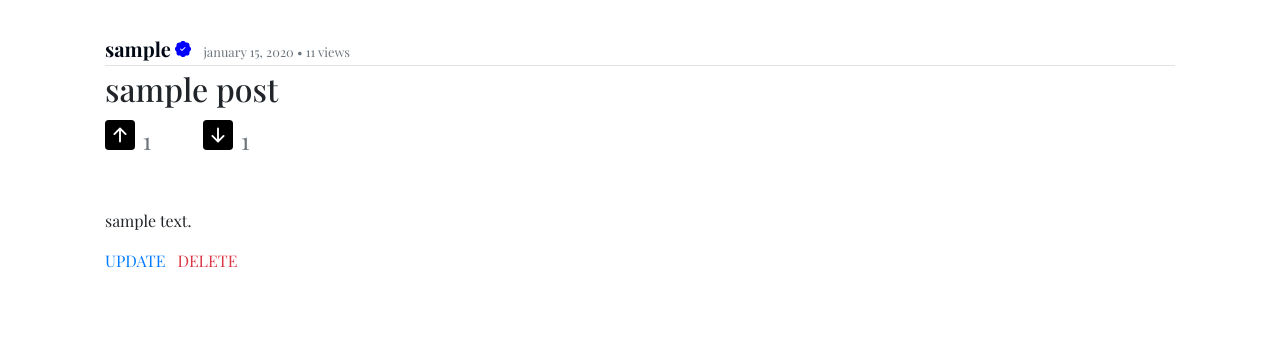
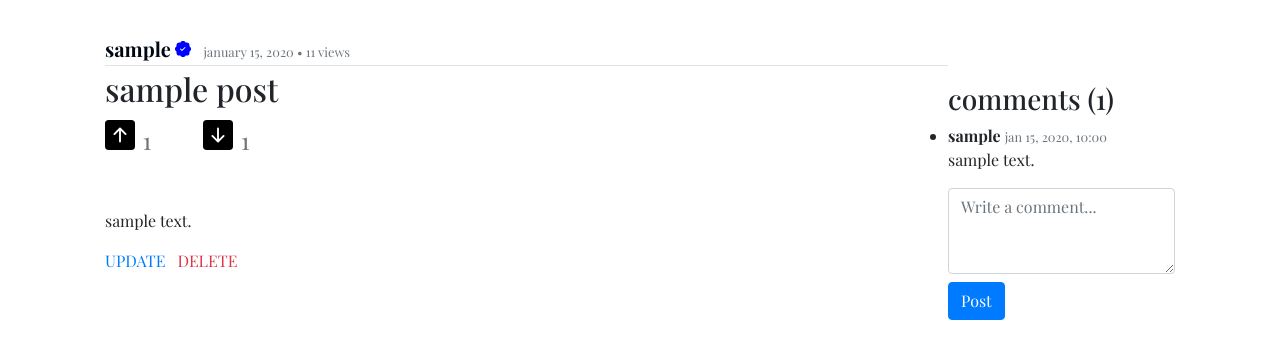
Before and after one commit to emilhsy/DP_Emil-Huseynzade, a Django app: page /post/1/ in a window 1280 px wide. Shown: the part 64-423 px from the top of the page. Run offline with Django 4.2, Linux system fonts and the light colour scheme; a user stored in the database is signed in; tables that the repository leaves empty hold one stand-in row (values such as "Sample post"); some libraries are stand-ins or nearby versions; some web fonts are replaced.

Commit message:
Added Comment Section

```diff
--- a/main/models.py
+++ b/main/models.py
@@ -27,3 +27,12 @@ class Post(models.Model):
 
     def total_disagrees(self):
         return self.disagrees.count()
+
+class Comment(models.Model):
+    post = models.ForeignKey(Post, on_delete=models.CASCADE, related_name='comments')
+    author = models.ForeignKey(User, on_delete=models.CASCADE)
+    content = models.TextField()
+    date_posted = models.DateTimeField(default=timezone.now)
+
+    def __str__(self):
+        return f'{self.author} • {self.post}'
--- a/main/templates/main/post_detail.html
+++ b/main/templates/main/post_detail.html
@@ -74,6 +74,34 @@
 
       </div>
 
+      <section id="comments-section" class="mt-5">
+        <h3>Comments ({{ object.comments.count }})</h3>
+
+        <!-- Display Existing Comments -->
+        <ul id="comments-list">
+          {% for comment in object.comments.all %}
+            <li>
+              <strong>{{ comment.author }}</strong>
+              <small class="text-muted">{{ comment.date_posted|date:"M d, Y, H:i" }}</small>
+              <p>{{ comment.content }}</p>
+            </li>
+          {% empty %}
+            <p>No comments yet. Be the first to comment!</p>
+          {% endfor %}
+        </ul>
+
+        <!-- Add New Comment -->
+        {% if user.is_authenticated %}
+        <form id="add-comment-form" class="mt-3">
+          {% csrf_token %}
+          <textarea id="comment-content" name="content" class="form-control" rows="3" placeholder="Write a comment..."></textarea>
+          <button type="submit" class="btn btn-primary mt-2">Post</button>
+        </form>
+        {% else %}
+        <p><a href="{% url 'login' %}">Log in</a> to leave a comment.</p>
+        {% endif %}
+      </section>
+
   </article>
 
   <script>
@@ -112,6 +140,46 @@
             });
         });
     });
+
+    document.addEventListener("DOMContentLoaded", function () {
+    const commentForm = document.getElementById("add-comment-form");
+    const commentsList = document.getElementById("comments-list");
+    const commentContent = document.getElementById("comment-content");
+
+    if (commentForm) {
+      commentForm.addEventListener("submit", function (e) {
+        e.preventDefault();
+
+        const content = commentContent.value.trim();
+        if (!content) return;
+
+        fetch("{% url 'add-comment' object.id %}", {
+          method: "POST",
+          headers: {
+            "X-CSRFToken": "{{ csrf_token }}",
+            "Content-Type": "application/x-www-form-urlencoded",
+          },
+          body: new URLSearchParams({ content: content }),
+        })
+          .then(response => response.json())
+          .then(data => {
+            if (data.error) {
+              alert(data.error);
+            } else {
+              const newComment = document.createElement("li");
+              newComment.innerHTML = `
+                <strong>${data.author}</strong>
+                <small class="text-muted">${data.date_posted}</small>
+                <p>${data.content}</p>
+              `;
+              commentsList.appendChild(newComment);
+              commentContent.value = ""; // Clear the input
+            }
+          })
+          .catch(error => console.error("Error:", error));
+      });
+    }
+  });
   </script>
 
 
--- a/main/urls.py
+++ b/main/urls.py
@@ -1,6 +1,8 @@
 from django.urls import path
 
-from .views import PostListView, PostDetailView, PostCreateView, PostUpdateView, PostDeleteView, UserPostListView, PostAgreeView, PostDisagreeView, TopListView
+from .views import (PostListView, PostDetailView, PostCreateView,
+                    PostUpdateView, PostDeleteView, UserPostListView,
+                    PostAgreeView, PostDisagreeView, TopListView, PostCommentView)
 
 urlpatterns = [
     path('', PostListView.as_view(), name='main-home'),
@@ -15,4 +17,6 @@ urlpatterns = [
 
     path('post/<int:pk>/agree/', PostAgreeView, name='post-agree'),
     path('post/<int:pk>/disagree/', PostDisagreeView, name='post-disagree'),
+
+    path('post/<int:pk>/comment/', PostCommentView, name='post-comment'),
 ]
--- a/main/views.py
+++ b/main/views.py
@@ -1,7 +1,7 @@
 from django.shortcuts import get_object_or_404
 from django.http import JsonResponse
 
-from .models import Post
+from .models import Post, Comment
 from django.contrib.auth.models import User
 
 from django.contrib.auth.decorators import login_required
@@ -124,3 +124,18 @@ def PostDisagreeView(request, pk):
         post.agrees.remove(request.user)
 
     return JsonResponse({'agrees': post.total_agrees(), 'disagrees': post.total_disagrees()})
+
+# Comments Section
+@login_required
+def PostCommentView(request, pk):
+    if request.method == "POST":
+        post = get_object_or_404(Post, pk=pk)
+        content = request.POST.get('content')
+        if content:
+            comment = Comment.objects.create(post=post, author=request.user, content=content)
+            return JsonResponse({
+                'author': comment.author.username,
+                'content': comment.content,
+                'date_posted': comment.date_posted.strftime('%b %d, %Y, %I:%M %p')
+            })
+    return JsonResponse({'error': 'Invalid request'}, status=400)
```
Also changed, not shown: main/migrations/0002_comment.py (added).
